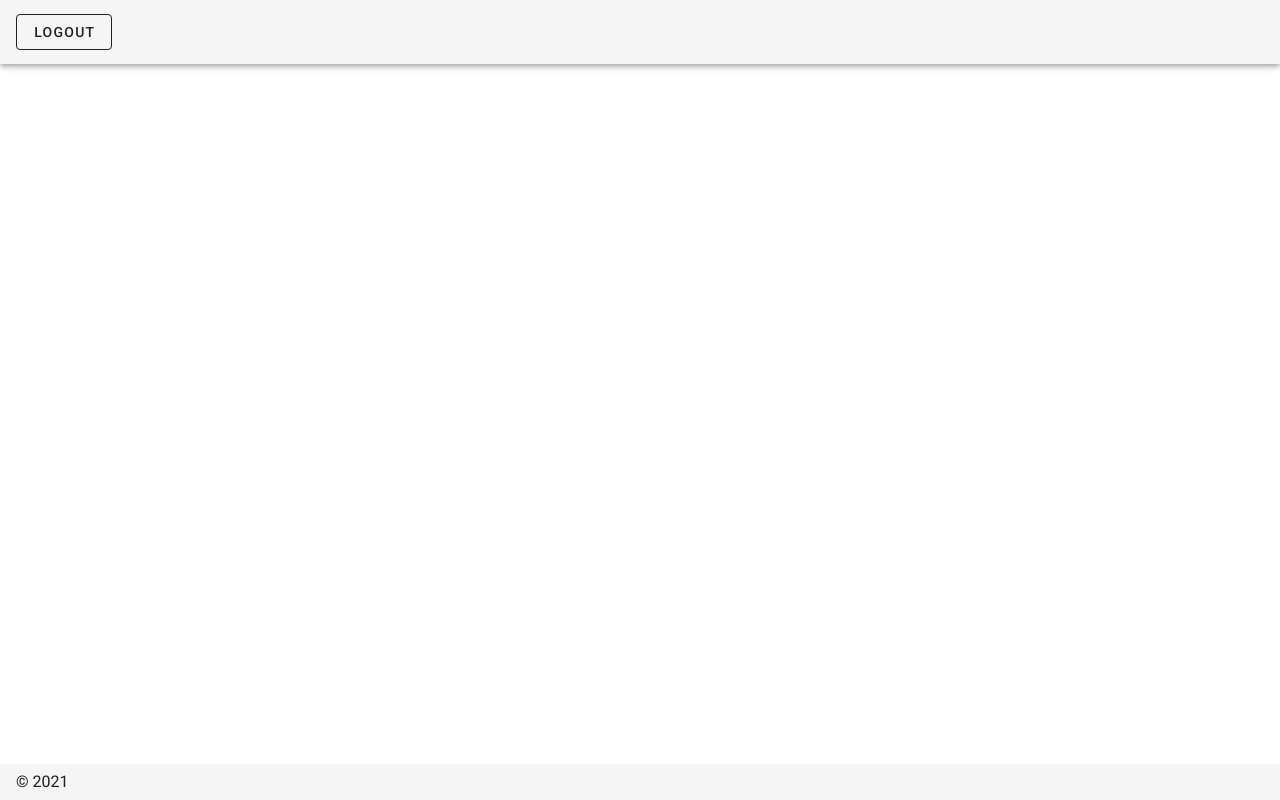
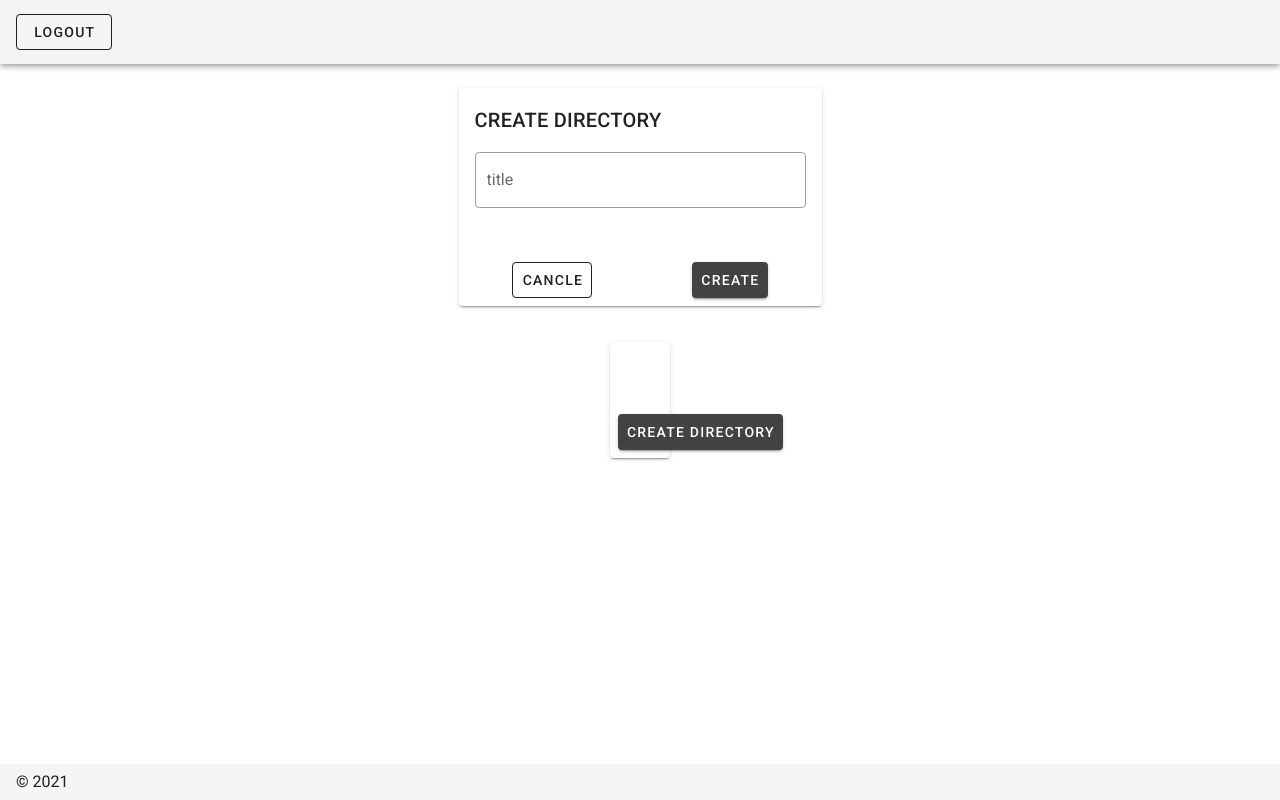
Before and after one commit to askari-reza/spexa-challenge, a Nuxt app: page /test in a window 1280 px wide. Before the commit this address had no page. Built offline with nearby package versions, Linux system fonts and the light colour scheme.

Commit message:
adding create directory actions

```diff
--- /dev/null
+++ b/components/directory/NewDirectoryForm.vue
@@ -0,0 +1,46 @@
+<template>
+
+    <v-form @submit.prevent="submit">
+      <v-card>
+        <v-card-title class="text-uppercase">create directory</v-card-title>
+        <v-card-text>
+          <v-text-field
+            v-model="title"
+            :rules="[rules.required]"
+            outlined
+            label="title"
+          ></v-text-field>
+        </v-card-text>
+        <v-card-actions class="justify-space-around">
+          <v-btn outlined @click="cancle">cancle</v-btn>
+          <v-btn type="submit" color="secondary">create</v-btn>
+        </v-card-actions>
+      </v-card>
+    </v-form>
+
+</template>
+
+<script>
+export default {
+  name: 'NewDirectoryForm',
+
+  data() {
+    return {
+      title: '',
+      rules: {
+        required: (value) => !!value || 'Required.',
+      },
+    }
+  },
+  methods: {
+    submit() {
+      this.$emit('form-submit', this.title)
+    },
+    cancle() {
+      this.$emit('cancle')
+    },
+  },
+}
+</script>
+
+<style></style>
--- /dev/null
+++ b/components/directory/NoChildDirectory.vue
@@ -0,0 +1,22 @@
+<template>
+  <v-card>
+    <v-card-text> </v-card-text>
+    <v-card-title></v-card-title>
+    <v-card-actions>
+      <v-btn block color="secondary" @click="create">create directory</v-btn>
+    </v-card-actions>
+  </v-card>
+</template>
+
+<script>
+export default {
+  name: 'NoChildDirectory',
+  methods: {
+    create() {
+      this.$emit('create-directory')
+    },
+  },
+}
+</script>
+
+<style></style>
--- /dev/null
+++ b/components/directory/TheBreadcrumbs.vue
@@ -0,0 +1,13 @@
+<template>
+  <div class="">
+
+  </div>
+</template>
+
+<script>
+export default {
+  name: 'TheBreadcrumbs',
+}
+</script>
+
+<style></style>
--- /dev/null
+++ b/components/directory/TheDirectory.vue
@@ -0,0 +1,106 @@
+<template>
+  <v-container>
+    <v-row v-if="noChild" justify="center">
+      <v-col cols="12" sm="6">
+        <no-child-directory @create-directory="add"></no-child-directory>
+      </v-col>
+    </v-row>
+    <v-row v-else>
+      <v-col v-for="directory in directories" :key="directory.id" cols="2">
+        <v-card hover @click="itemClick(directory)">
+          <div class="d-flex justify-end">
+            <v-menu offset-y>
+              <template #activator="{ on, attrs }">
+                <v-btn icon v-bind="attrs" v-on="on">
+                  <v-icon large v-text="mdiDotsHorizontal"></v-icon>
+                </v-btn>
+              </template>
+              <v-list>
+                <v-list-item> 1 </v-list-item>
+              </v-list>
+            </v-menu>
+          </div>
+          <v-icon size="100%" color="secondary" v-text="mdiFolder"></v-icon>
+          <div class="text-center" v-text="directory.title"></div>
+        </v-card>
+      </v-col>
+      <v-col cols="2">
+        <v-card height="100%" @click="add">
+          <v-card-text class="d-flex justify-center align-center fill-height">
+            <v-icon size="70%" color="secondary" v-text="mdiPlusThick"></v-icon>
+          </v-card-text>
+        </v-card>
+      </v-col>
+    </v-row>
+  </v-container>
+</template>
+
+<script>
+import { mapActions } from 'vuex'
+
+import { mdiFolder, mdiDotsHorizontal, mdiPlusThick } from '@mdi/js'
+export default {
+  name: 'TheDirectory',
+  props: {
+    directories: {
+      type: Array,
+      requierd: true,
+      default() {
+        return []
+      },
+    },
+  },
+  data() {
+    return {
+      mdiFolder,
+      mdiDotsHorizontal,
+      mdiPlusThick,
+    }
+  },
+  computed: {
+    noChild() {
+      return this.directories.length === 0
+    },
+  },
+  methods: {
+    ...mapActions('directory', ['create', 'get']),
+    itemClick(directory) {
+      this.$emit('item-click', directory)
+    },
+    add() {
+      this.$emit('add-item')
+    },
+  },
+}
+</script>
+
+<style lang="scss" scoped>
+.menu {
+  position: relative;
+  z-index: 2;
+}
+@keyframes change-width {
+  0% {
+    width: 0;
+  }
+  25% {
+    width: 25%;
+  }
+  50% {
+    width: 50%;
+  }
+  75% {
+    width: 75%;
+  }
+  100% {
+    width: 100%;
+  }
+}
+
+.dir-icon:hover::after {
+  content: '';
+  display: block;
+  border-bottom: 1px solid var(--v-secondary-base);
+  animation: change-width 0.3s ease-in-out forwards;
+}
+</style>
--- a/nuxt.config.js
+++ b/nuxt.config.js
@@ -64,6 +64,7 @@ export default {
     },
     theme: {
       dark: false,
+      options: { customProperties: true },
       themes: {
         dark: {
           primary: colors.blue.darken2,
--- a/pages/index.vue
+++ b/pages/index.vue
@@ -1,7 +1,89 @@
 <template>
-  <v-row justify="center" align="center">
-    <v-col cols="12" sm="8" md="6">
-     home
-    </v-col>
-  </v-row>
+  <v-container>
+    <template v-for="(breadcrumb, i) in breadcrumbs">
+      <span :key="i">{{ breadcrumb.title }}</span> /
+    </template>
+    <the-directory
+      :directories="directories"
+      @item-click="getDirectory"
+      @add-item="openDialog"
+    ></the-directory>
+    <v-dialog
+      v-model="dialog"
+      width="500"
+      max-width="100%"
+      transition="dialog-top-transition"
+    >
+      <new-directory-form
+        @form-submit="createDirectory"
+        @cancle="closeDialog"
+      ></new-directory-form>
+    </v-dialog>
+  </v-container>
 </template>
+
+<script>
+import { mapActions } from 'vuex'
+export default {
+  name: 'Home',
+  meta: {
+    requiresAuth: true,
+  },
+  async asyncData({ store }) {
+    const rootId = store.getters['directory/rootDirectoryId']
+    const res = await store.dispatch('directory/get', rootId)
+    const data = await res.data.data
+    const directories = data.directories
+    return {
+      rootId,
+      directories,
+      currentDirectory: {
+        id: rootId,
+      },
+    }
+  },
+  data() {
+    return {
+      dialog: false,
+
+      breadcrumbs: [
+        {
+          title: 'home',
+          id: this.rootId,
+        },
+      ],
+    }
+  },
+  methods: {
+    ...mapActions('directory', ['create', 'get']),
+    async createDirectory(title) {
+      // eslint-disable-next-line no-console
+      // console.log(this.currentDirectory.id, title)
+      await this.create({
+        id: this.currentDirectory.id,
+        title,
+      })
+      await this.getDirectory(this.currentDirectory)
+      this.dialog = false
+    },
+    setBreadcrumbs(directory) {
+      this.breadcrumbs.push(directory)
+    },
+    async getDirectory(directory) {
+      const res = await this.get(directory.id)
+      const data = await res.data.data
+      this.directories = data.directories
+      this.currentDirectory = directory
+      this.setBreadcrumbs(directory)
+    },
+    closeDialog() {
+      this.dialog = false
+    },
+    openDialog() {
+      this.dialog = true
+    },
+  },
+}
+</script>
+
+<style></style>
--- /dev/null
+++ b/pages/test.vue
@@ -0,0 +1,41 @@
+<template>
+  <v-container fluid>
+    <v-row justify="center" align="center">
+      <v-col cols="12" md="4">
+        <new-directory-form @form-submit="createDir"></new-directory-form>
+      </v-col>
+    </v-row>
+    <v-row justify="center" align="center">
+      <v-col cols="3" sm="2" >
+        <the-directory></the-directory>
+      </v-col>
+    </v-row>
+  </v-container>
+</template>
+
+<script>
+import { mapActions } from 'vuex'
+export default {
+  name: 'Test',
+
+  asyncData({ store }) {
+    const rootId = store.getters['directory/rootDirectoryId']
+    // const res = await store.dispatch('directory/get', rootID)
+    // const data = await res.data.data
+    // eslint-disable-next-line no-console
+    // console.log(data)
+    return { rootId }
+  },
+  methods: {
+    ...mapActions('directory', ['create']),
+    createDir(title) {
+      this.create({
+        id: this.rootId,
+        title,
+      })
+    },
+  },
+}
+</script>
+
+<style></style>
--- /dev/null
+++ b/store/directory.js
@@ -0,0 +1,25 @@
+export const state = () => ({
+  rootDirectoryId: localStorage.getItem('rootDirectoryId'),
+})
+
+export const getters = {
+  rootDirectoryId: (state) => state.rootDirectoryId,
+}
+export const mutations = {
+  setRootDirectoryId(state, payload) {
+    localStorage.setItem('rootDirectoryId', payload)
+    state.rootDirectoryId = payload
+  },
+}
+export const actions = {
+  async get(_, payload) {
+    const res = await this.$axios.get(`/directory/${payload}`)
+    return res
+  },
+  async create(_, payload) {
+    const res = await this.$axios.post(`/directory/${payload.id}`, {
+      title: payload.title,
+    })
+    return res
+  },
+}
```
